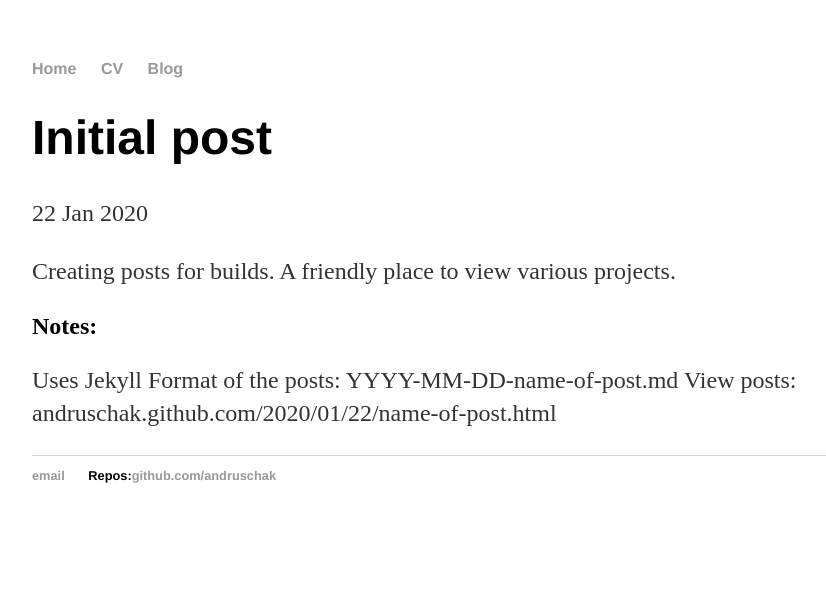
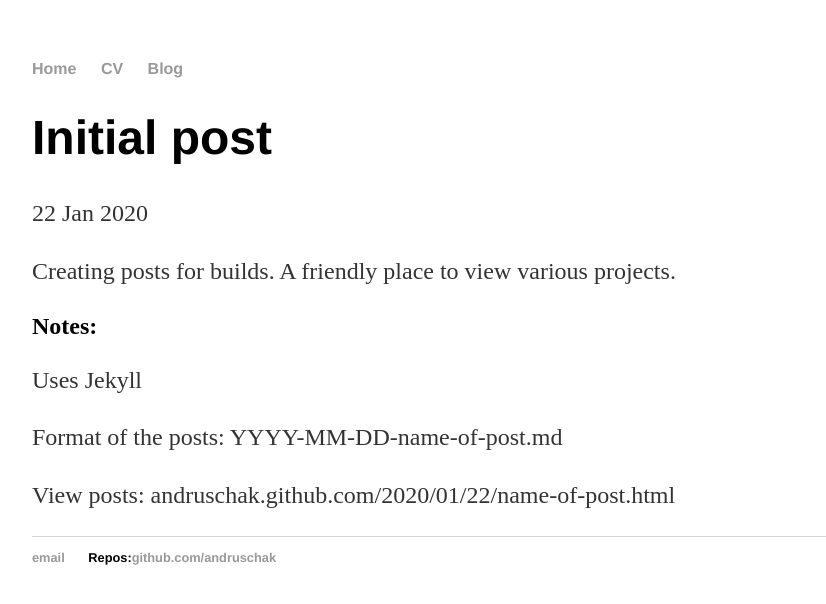
Before and after one commit to andruschak/andruschak.github.io, a Jekyll site: the page built from _posts/2020-01-22-first-post.md, in a window 1280 px wide. Shown: the top 604 px of the page, without its empty margins (160-986 px from the left). Built offline with Jekyll 4.4.1, drawn with Linux system fonts in a browser that asks for light colours.

```diff
--- a/_posts/2020-01-22-first-post.md
+++ b/_posts/2020-01-22-first-post.md
@@ -4,9 +4,9 @@ title: "Initial post"
 date: 2020-01-22
 ---
 
-Creating posts for builds. A friendly place to view various projects.
+<p>Creating posts for builds. A friendly place to view various projects.
 
 <h2>Notes:</h2>
-Uses Jekyll
-Format of the posts: YYYY-MM-DD-name-of-post.md
-View posts: andruschak.github.com/2020/01/22/name-of-post.html
+<p>Uses Jekyll
+<p>Format of the posts: YYYY-MM-DD-name-of-post.md
+<p>View posts: andruschak.github.com/2020/01/22/name-of-post.html
--- a/blog/index.html
+++ b/blog/index.html
@@ -1,6 +1,6 @@
 ---
 layout: default
-title: Tyler's Blog
+title: Blog Entries
 ---
 	<h1>{{ page.title }}</h1>
 	<ul class="posts">
```
Also changed, not shown: cv/index.html (added).
